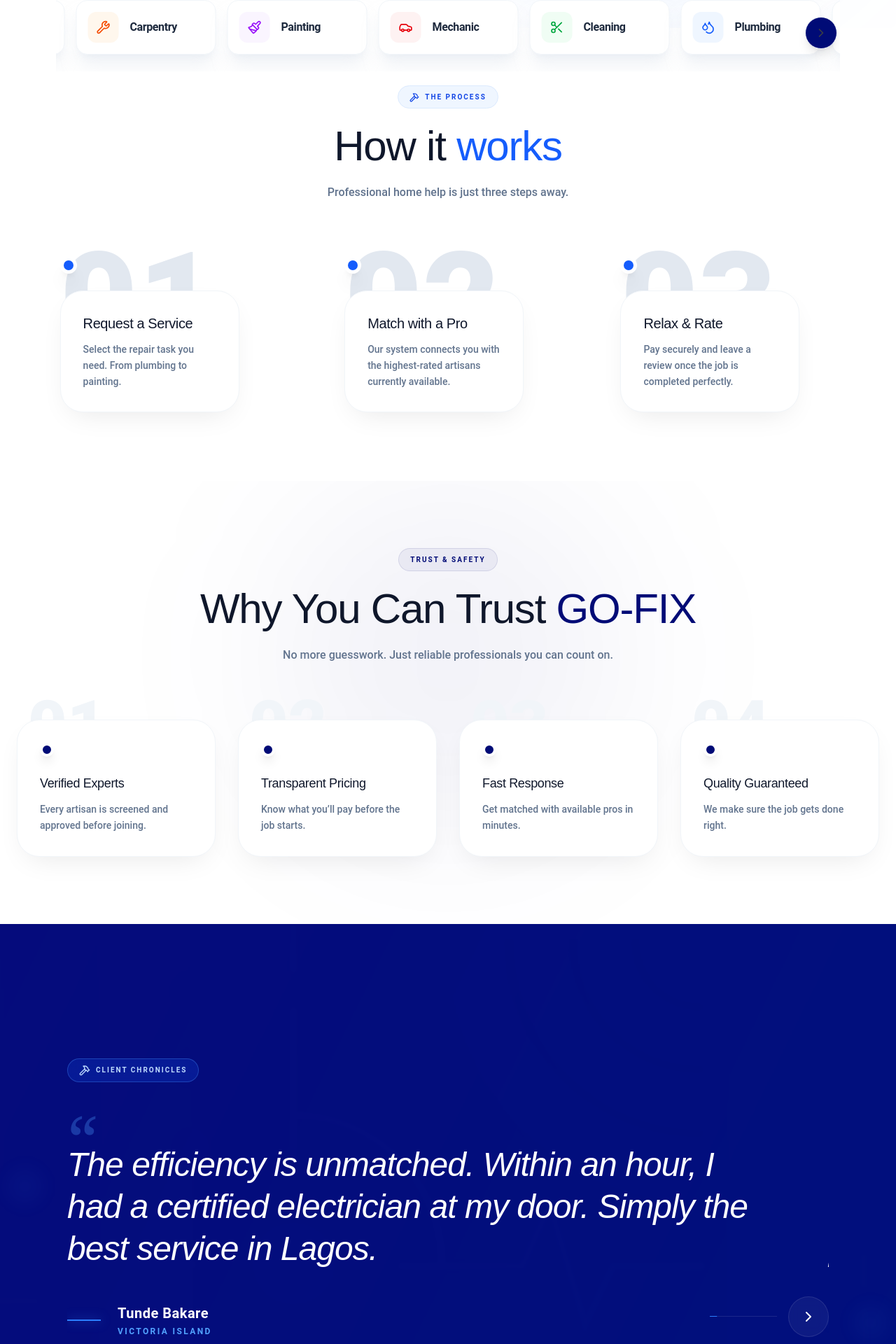
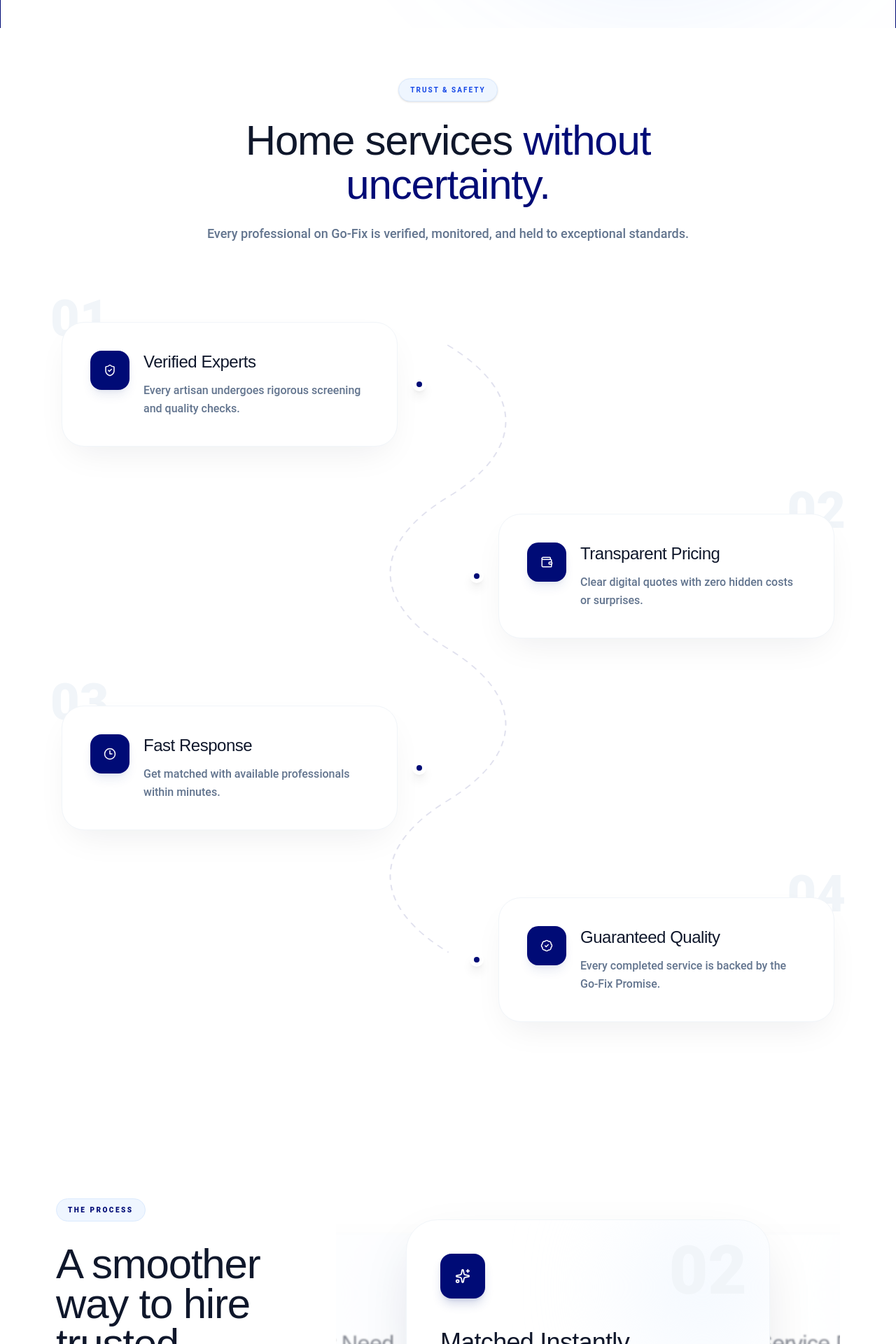
Before and after one commit to Victor4life/gofixapp, a Next.js app: page / in a window 1280 px wide. Shown: the part 760-2680 px from the top of the page at 70% size. Built offline with nearby package versions, Linux system fonts and the light colour scheme; no server answers.

Commit message:
feat: update LandingPage and Footer components; enhance TrustSafety section and refine HowItWorks carousel

```diff
--- a/app/page.tsx
+++ b/app/page.tsx
@@ -26,7 +26,7 @@
           <div
             className="absolute right-0 top-0 h-full w-full pointer-events-none z-0 opacity-100 translate-x-1/4 lg:translate-x-0"
             style={{
-              backgroundImage: "url('/waves/wave(5).svg')",
+              backgroundImage: "url('/waves/wave-5.svg')",
 
               backgroundRepeat: "no-repeat",
 
@@ -128,7 +128,6 @@
                       "Electrical",
                       "AC Repair",
                       "Carpentry",
-                      "Painting",
                     ].map((tag) => (
                       <button
                         key={tag}
@@ -202,9 +201,9 @@
             </div>
           </section>
         </main>
+        <TrustSafety />
         <HowItWorks />
-<TrustSafety />
-      <Testimonials />
+        <Testimonials />
         <FAQ />
         <Footer />
       </div>
--- a/components/HowItWorks.tsx
+++ b/components/HowItWorks.tsx
@@ -1,173 +1,165 @@
 "use client";
+
+import { useEffect, useState } from "react";
 import {
-  Hammer,
-  Droplets,
-  Zap,
-  Wrench,
-  Paintbrush,
-  Scissors,
-  Car,
-  ChevronRight,
+  ArrowRight,
+  Search,
+  Sparkles,
+  ShieldCheck,
 } from "lucide-react";
-
-const categories = [
-  {
-    name: "Plumbing",
-    icon: <Droplets size={20} />,
-    color: "text-blue-600",
-    bg: "bg-blue-50",
-  },
-  {
-    name: "Electrical",
-    icon: <Zap size={20} />,
-    color: "text-yellow-600",
-    bg: "bg-yellow-50",
-  },
-  {
-    name: "Carpentry",
-    icon: <Wrench size={20} />,
-    color: "text-orange-600",
-    bg: "bg-orange-50",
-  },
-  {
-    name: "Painting",
-    icon: <Paintbrush size={20} />,
-    color: "text-purple-600",
-    bg: "bg-purple-50",
-  },
-  {
-    name: "Mechanic",
-    icon: <Car size={20} />,
-    color: "text-red-600",
-    bg: "bg-red-50",
-  },
-  {
-    name: "Cleaning",
-    icon: <Scissors size={20} />,
-    color: "text-green-600",
-    bg: "bg-green-50",
-  },
-];
 
 const steps = [
   {
     number: "01",
-    title: "Request a Service",
-    description: "Select the repair task you need. From plumbing to painting.",
-    containerClass:
-      "relative md:absolute md:top-[15%] md:left-[5%] w-full md:w-64",
+    title: "Describe Your Need",
+    description:
+      "Tell us what needs attention and where. From urgent repairs to planned upgrades.",
+    icon: <Search size={22} />,
   },
   {
     number: "02",
-    title: "Match with a Pro",
+    title: "Matched Instantly",
     description:
-      "Our system connects you with the highest-rated artisans currently available.",
-    containerClass:
-      "relative md:absolute md:top-[40%] md:left-[38%] w-full md:w-64",
+      "Our intelligent system connects you with verified professionals nearby.",
+    icon: <Sparkles size={22} />,
   },
   {
     number: "03",
-    title: "Relax & Rate",
+    title: "Elite Service Delivery",
     description:
-      "Pay securely and leave a review once the job is completed perfectly.",
-    containerClass:
-      "relative md:absolute md:top-[10%] md:left-[70%] w-full md:w-64",
+      "Relax while trusted artisans deliver exceptional workmanship with precision.",
+    icon: <ShieldCheck size={22} />,
   },
 ];
 
-export default function UnifiedDiscovery() {
+export default function ProcessCarousel() {
+  const [active, setActive] = useState(0);
+
+  useEffect(() => {
+    const interval = setInterval(() => {
+      setActive((prev) => (prev + 1) % steps.length);
+    }, 4000);
+
+    return () => clearInterval(interval);
+  }, []);
+
   return (
-    <section className="relative bg-white">
-      {/* 🔹 1. AUTO-SLIDING CATEGORIES (-MT to overlap Hero) */}
-      <div className="relative z-30 -mt-8 md:-mt-10 overflow-hidden flex flex-1 mx-8 md:mx-20">
-        {/* Infinite Slide Container */}
-        <div className="flex gap-4 animate-scroll whitespace-nowrap pb-6 relative">
-          {/* Duplicate for infinite loop */}
-          {[...categories, ...categories].map((cat, index) => (
-            <div
-              key={index}
-              className="flex items-center gap-4 bg-white border border-slate-100 p-4 pr-8 rounded-2xl shadow-xl shadow-slate-200/50 hover:shadow-blue-100 hover:-translate-y-1 transition-all cursor-pointer min-w-[200px]"
-            >
-              <div className={`${cat.bg} ${cat.color} p-3 rounded-xl`}>
-                {cat.icon}
-              </div>
-              <span className="font-bold text-slate-800 tracking-tight">
-                {cat.name}
+    <section className="relative overflow-hidden bg-white py-40">
+      {/* 🔹 BACKGROUND ATMOSPHERE */}
+      <div className="absolute inset-0 pointer-events-none">
+        <div className="absolute top-20 left-1/2 -translate-x-1/2 w-[900px] h-[500px] rounded-full blur-[120px] opacity-80" />
+
+      </div>
+
+      <div className="max-w-7xl mx-auto px-6 md:px-12 lg:px-20 relative z-10">
+        <div className="grid lg:grid-cols-12 gap-20 items-center">
+          {/* 🔹 LEFT CONTENT */}
+          <div className="lg:col-span-4 space-y-8">
+            <div className="inline-flex items-center gap-2 bg-blue-50 border border-blue-100 text-[#000b76] px-4 py-2 rounded-full">
+              <span className="text-[10px] font-black uppercase tracking-[0.25em]">
+                The Process
               </span>
             </div>
-          ))}
-        </div>
 
-        {/* Floating Slide Action Button */}
-        <div className="max-w-7xl mx-auto px-6 mt-6 flex absolute -right-5">
-          <button className="bg-[#000b76] p-3 rounded-full shadow-lg border border-slate-100 hover:bg-blue-600 hover:text-white transition-colors group">
-            <ChevronRight
-              size={20}
-              className="group-hover:translate-x-0.5 transition-transform"
-            />
-          </button>
-        </div>
-      </div>
-      {/* 🔹 2. HOW IT WORKS CONTENT */}
-      <div className="max-w-7xl mx-auto px-6 py-5 md:py-5">
-        {/* Header */}
-        <div className="flex flex-col items-center text-center space-y-6 mb-20">
-          <div className="inline-flex items-center space-x-2 bg-blue-50 border border-blue-100 text-blue-700 px-4 py-2 rounded-full">
-            <Hammer size={14} />
-            <span className="text-[10px] font-bold uppercase tracking-[0.2em]">
-              The Process
-            </span>
+            <div className="space-y-6">
+              <h2 className="text-5xl md:text-6xl font-black tracking-tighter leading-[0.95] text-slate-900">
+                A smoother way to hire trusted artisans.
+              </h2>
+
+              <p className="text-slate-500 text-lg leading-relaxed font-medium max-w-md">
+                From discovery to completion, every interaction is designed to
+                feel seamless, transparent, and premium.
+              </p>
+            </div>
+
+            {/* CONTROLS */}
+            <div className="flex items-center gap-4 pt-4">
+              {steps.map((_, i) => (
+                <button
+                  key={i}
+                  onClick={() => setActive(i)}
+                  className={`h-2 rounded-full transition-all duration-500 ${
+                    active === i
+                      ? "w-14 bg-[#000b76]"
+                      : "w-2 bg-slate-300"
+                  }`}
+                />
+              ))}
+            </div>
           </div>
-          <h3 className="text-4xl md:text-6xl font-black text-slate-900 tracking-tighter">
-            How it <span className="text-blue-600 font-outline-2">works</span>
-          </h3>
-          <p className="max-w-2xl text-slate-500 font-medium">
-            Professional home help is just three steps away.
-          </p>
-        </div>
 
-        {/* Wavy Path Area */}
-        <div className="relative min-h-[700px] md:min-h-[300px] w-full">
-          <div className="flex flex-col md:block gap-16 relative z-10">
-            {steps.map((step) => (
-              <div key={step.number} className={step.containerClass}>
-                <span className="absolute -top-20 left-0 text-[12rem] font-black text-slate-200 select-none pointer-events-none -z-10">
-                  {step.number}
-                </span>
+          {/* 🔹 RIGHT CAROUSEL */}
+          <div className="lg:col-span-8 relative h-[500px] flex items-center justify-center overflow-hidden">
+            {/* FLOW LINE */}
+            <div className="absolute top-1/2 left-0 w-full h-[2px] bg-gradient-to-r from-transparent via-blue-100 to-transparent" />
 
-                <div className="relative flex flex-col items-start group">
-                  <div className="w-6 h-6 bg-blue-600 border-[5px] border-white rounded-full mb-6 shadow-xl group-hover:scale-125 transition-transform" />
-                  <div className="p-8 rounded-[2rem] bg-white border border-slate-100 shadow-[0_15px_40px_-15px_rgba(0,0,0,0.1)] group-hover:shadow-[0_25px_50px_-15px_rgba(59,130,246,0.2)] transition-all group-hover:-translate-y-2">
-                    <h4 className="text-xl font-bold text-slate-900 mb-3 tracking-tight">
-                      {step.title}
-                    </h4>
-                    <p className="text-sm text-slate-500 leading-relaxed font-medium">
-                      {step.description}
-                    </p>
+            {/* GLOW */}
+            <div className="absolute w-72 h-72 rounded-full" />
+
+            {steps.map((step, i) => {
+              const position =
+                (i - active + steps.length) % steps.length;
+
+              let styles = "";
+
+              if (position === 0) {
+                styles =
+                  "translate-x-0 scale-100 z-30 opacity-100";
+              } else if (position === 1) {
+                styles =
+                  "translate-x-[70%] scale-90 z-20 opacity-50 blur-[1px]";
+              } else {
+                styles =
+                  "-translate-x-[70%] scale-90 z-20 opacity-50 blur-[1px]";
+              }
+
+              return (
+                <div
+                  key={i}
+                  className={`absolute w-full max-w-[520px] transition-all duration-700 ease-[cubic-bezier(0.22,1,0.36,1)] ${styles}`}
+                >
+                  <div className="relative overflow-hidden rounded-[2.8rem] border border-slate-100 bg-white p-10 md:p-12 shadow-[0_30px_80px_-15px_rgba(15,23,42,0.12)]">
+                    {/* CARD GLOW */}
+                    <div className="absolute top-0 right-0 w-48 h-48 bg-blue-50 rounded-full blur-[80px]" />
+
+                    {/* NUMBER */}
+                    <span className="absolute top-6 right-8 text-8xl font-black text-slate-100 select-none">
+                      {step.number}
+                    </span>
+
+                    <div className="relative z-10 space-y-10">
+                      {/* ICON */}
+                      <div className="w-16 h-16 rounded-2xl bg-[#000b76] text-white flex items-center justify-center shadow-lg shadow-blue-900/20">
+                        {step.icon}
+                      </div>
+
+                      {/* CONTENT */}
+                      <div className="space-y-5">
+                        <h3 className="text-3xl md:text-4xl font-black tracking-tight text-slate-900 leading-tight">
+                          {step.title}
+                        </h3>
+
+                        <p className="text-slate-500 leading-relaxed text-lg font-medium max-w-md">
+                          {step.description}
+                        </p>
+                      </div>
+
+                      {/* CTA */}
+                      <button className="group flex items-center gap-3 text-[#000b76] font-black">
+                        Learn More
+
+                        <div className="w-9 h-9 rounded-full bg-blue-50 flex items-center justify-center group-hover:translate-x-1 transition-transform">
+                          <ArrowRight size={16} />
+                        </div>
+                      </button>
+                    </div>
                   </div>
                 </div>
-              </div>
-            ))}
+              );
+            })}
           </div>
         </div>
       </div>
-      {/* Update the CSS Animation for the new width */}
-      <style jsx>{`
-        @keyframes scroll {
-          0% {
-            transform: translateX(0);
-          }
-          100% {
-            transform: translateX(calc(-250px * 6 - 1rem * 6));
-          }
-        }
-        .animate-scroll {
-          animation: scroll 25s linear infinite;
-        }
-        .animate-scroll:hover {
-          animation-play-state: paused;
-        }
-      `}</style>
     </section>
   );
 }
--- a/components/Testimonials.tsx
+++ b/components/Testimonials.tsx
@@ -1,5 +1,5 @@
 "use client";
-import { Hammer, ChevronRight } from "lucide-react";
+import { Hammer, ChevronRight, MessageCircle } from "lucide-react";
 
 const quotes = [
   {
@@ -21,21 +21,11 @@
 
 export default function Testimonials() {
   return (
-    <section className="relative py-48 overflow-hidden group">
+    <section className="relative py-40 overflow-hidden group mx-10">
       {/* 🔹 PARALLAX BACKGROUND IMAGE */}
-      <div
-        className="absolute inset-0 w-full h-full pointer-events-none z-0 scale-110"
-        style={{
-          backgroundImage: "url('/images/image.png')",
-          backgroundRepeat: "no-repeat",
-          backgroundPosition: "center",
-          backgroundSize: "cover",
-          backgroundAttachment: "fixed",
-        }}
-      />
 
       {/* 🔹 GRADIENT OVERLAY */}
-      <div className="absolute inset-0 bg-[#000b76]/95 z-10" />
+      <div className="absolute inset-0 bg-[#000b76]/95 z-10 border border-white/10 rounded-[4rem]" />
 
       {/* 🔹 ADDED BEAUTIFICATION ELEMENTS */}
       <div className="absolute inset-0 z-20 pointer-events-none">
@@ -43,6 +33,7 @@
         <div className="absolute bottom-1/2 left-5 w-8 h-8 bg-blue-400/20 rounded-full blur-sm animate-ping" />
         <div className="absolute bottom-1/4 right-5 w-8 h-8 bg-blue-400/20 rounded-full blur-sm animate-ping" />
       </div>
+
 
       {/* 🔹 CONTENT SLIDER CONTAINER */}
       <div className="max-w-7xl mx-auto px-8 md:px-16 lg:px-24 relative z-30">
--- a/components/TrustSafety.tsx
+++ b/components/TrustSafety.tsx
@@ -1,78 +1,147 @@
-export default function TrustSection() {
+"use client";
+
+import {
+  ShieldCheck,
+  Clock3,
+  Wallet,
+  BadgeCheck,
+} from "lucide-react";
+
 const items = [
   {
     title: "Verified Experts",
-      desc: "Every artisan is screened and approved before joining.",
+    desc: "Every artisan undergoes rigorous screening and quality checks.",
+    icon: <ShieldCheck size={18} />,
   },
   {
     title: "Transparent Pricing",
-      desc: "Know what you’ll pay before the job starts.",
+    desc: "Clear digital quotes with zero hidden costs or surprises.",
+    icon: <Wallet size={18} />,
   },
   {
     title: "Fast Response",
-      desc: "Get matched with available pros in minutes.",
+    desc: "Get matched with available professionals within minutes.",
+    icon: <Clock3 size={18} />,
   },
   {
-      title: "Quality Guaranteed",
-      desc: "We make sure the job gets done right.",
+    title: "Guaranteed Quality",
+    desc: "Every completed service is backed by the Go-Fix Promise.",
+    icon: <BadgeCheck size={18} />,
   },
 ];
 
+export default function TrustFlow() {
   return (
-    <section className="relative bg-white py-24 px-6 overflow-hidden">
-      {/* 🔹 Soft background glow (like your loader vibe) */}
-      <div className="absolute top-0 left-1/2 -translate-x-1/2 w-[500px] h-[500px] bg-[#000b76]/5 blur-[120px] rounded-full" />
+    <section className="relative bg-white py-18 overflow-hidden">
 
-      <div className="max-w-7xl mx-auto relative z-10">
+      {/* Ambient Glow */}
+      <div className="absolute inset-0 pointer-events-none">
+        <div className="absolute top-20 left-1/2 -translate-x-1/2 w-[600px] h-[600px]" />
+      </div>
 
+      <div className="max-w-6xl mx-auto px-6 relative z-10">
         {/* Header */}
-        <div className="flex flex-col items-center text-center space-y-6 mb-20">
-          <div className="inline-flex items-center space-x-2 bg-[#000b76]/5 border border-[#000b76]/10 text-[#000b76] px-4 py-2 rounded-full">
+        <div className="text-center max-w-3xl mx-auto mb-28">
+          <div className="inline-flex items-center gap-2 bg-blue-50 border border-blue-100 text-blue-700 px-4 py-2 rounded-full shadow-sm mb-6">
             <span className="text-[10px] font-bold uppercase tracking-[0.2em]">
               Trust & Safety
             </span>
           </div>
 
-          <h2 className="text-4xl md:text-6xl font-black text-slate-900 tracking-tighter">
-            Why You Can Trust{" "}
-            <span className="text-[#000b76]">GO-FIX</span>
+          <h2 className="text-4xl md:text-6xl font-black text-slate-900 tracking-tighter leading-[1.05]">
+            Home services{" "}
+            <span className="text-[#000b76]">
+              without uncertainty.
+            </span>
           </h2>
 
-          <p className="max-w-2xl text-slate-500 font-medium">
-            No more guesswork. Just reliable professionals you can count on.
+          <p className="text-slate-500 text-lg leading-relaxed font-medium mt-6">
+            Every professional on Go-Fix is verified, monitored, and held to
+            exceptional standards.
           </p>
         </div>
 
-        {/* Floating Cards */}
-        <div className="grid md:grid-cols-2 lg:grid-cols-4 gap-8">
+        {/* FLOW AREA */}
+        <div className="relative">
+          {/* SVG CONNECTING LINE */}
+          <svg
+            className="absolute top-0 left-1/2 -translate-x-1/2 h-full hidden md:block"
+            width="300"
+            height="1200"
+            viewBox="0 0 300 1200"
+            fill="none"
+            preserveAspectRatio="none"
+          >
+            <path
+              d="
+                M150 40
+                C260 120, 260 220, 150 300
+                C40 380, 40 480, 150 560
+                C260 640, 260 740, 150 820
+                C40 900, 40 1000, 150 1080
+              "
+              stroke="rgba(0,11,118,0.12)"
+              strokeWidth="2"
+              strokeDasharray="8 10"
+              strokeLinecap="round"
+            />
+          </svg>
+
+          <div className="space-y-24 relative">
             {items.map((item, i) => (
               <div
                 key={i}
-              className="relative group"
+                className={`flex ${
+                  i % 2 === 0 ? "justify-start" : "justify-end"
+                }`}
               >
-              {/* Big faded number (like your steps) */}
-              <span className="absolute -top-16 left-4 text-[6rem] font-black text-slate-100 select-none pointer-events-none">
+                <div className="group relative w-full md:w-[480px]">
+                  {/* Floating Number */}
+                  <span
+                    className={`absolute -top-10 ${
+                      i % 2 === 0 ? "-left-4" : "-right-4"
+                    } text-7xl font-black text-slate-100 select-none pointer-events-none transition-all duration-500 group-hover:text-blue-50`}
+                  >
                     0{i + 1}
                   </span>
 
-              {/* Card */}
-              <div className="relative p-8 rounded-[2rem] bg-white border border-slate-100 shadow-[0_15px_40px_-15px_rgba(0,0,0,0.1)] group-hover:shadow-[0_25px_50px_-15px_rgba(0,11,118,0.25)] transition-all duration-300 group-hover:-translate-y-3">
+                  {/* CARD */}
+                  <div className="relative rounded-[2rem] bg-white border border-slate-100 p-8 md:p-10 shadow-[0_20px_50px_-15px_rgba(15,23,42,0.08)] hover:shadow-[0_25px_60px_-15px_rgba(0,11,118,0.12)] transition-all duration-500 hover:-translate-y-2">
+                    {/* Tiny Connection Dot */}
+                    <div
+                      className={`hidden md:block absolute top-1/2 ${
+                        i % 2 === 0
+                          ? "-right-[42px]"
+                          : "-left-[42px]"
+                      } -translate-y-1/2`}
+                    >
+                      <div className="w-5 h-5 rounded-full bg-[#000b76] border-[6px] border-white shadow-lg" />
+                    </div>
 
-                {/* Dot indicator (matches your step dots) */}
-                <div className="w-5 h-5 bg-[#000b76] border-[4px] border-white rounded-full mb-6 shadow-lg group-hover:scale-125 transition-transform" />
+                    <div className="flex items-start gap-5">
+                      {/* Icon */}
+                      <div className="w-14 h-14 rounded-2xl bg-[#000b76] text-white flex items-center justify-center shadow-lg shadow-blue-900/10 shrink-0">
+                        {item.icon}
+                      </div>
 
-                <h3 className="text-lg font-bold text-slate-900 mb-3 tracking-tight">
+                      {/* Content */}
+                      <div>
+                        <h3 className="text-2xl font-bold tracking-tight text-slate-900 mb-3">
                           {item.title}
                         </h3>
 
-                <p className="text-sm text-slate-500 leading-relaxed font-medium">
+                        <p className="text-slate-500 leading-relaxed font-medium">
                           {item.desc}
                         </p>
+                      </div>
+                    </div>
+                  </div>
                 </div>
               </div>
             ))}
           </div>
         </div>
+      </div>
     </section>
   );
 }
--- a/components/TypeWriterText.tsx
+++ b/components/TypeWriterText.tsx
@@ -3,7 +3,7 @@
 import { useEffect, useState } from "react";
 
 export default function TypewriterText() {
-  const text = "On-Demand. On-Time. Every Time.";
+  const text = "On-Demand.";
   const [displayed, setDisplayed] = useState("");
 
   useEffect(() => {
```
Also changed, not shown: components/Footer.tsx (+7 -13 lines), components/Navbar.tsx (+88 -39 lines), public/waves/wave-5.svg (renamed from public/waves/wave(5).svg). Lines whose indentation alone changed are shown as unchanged.
